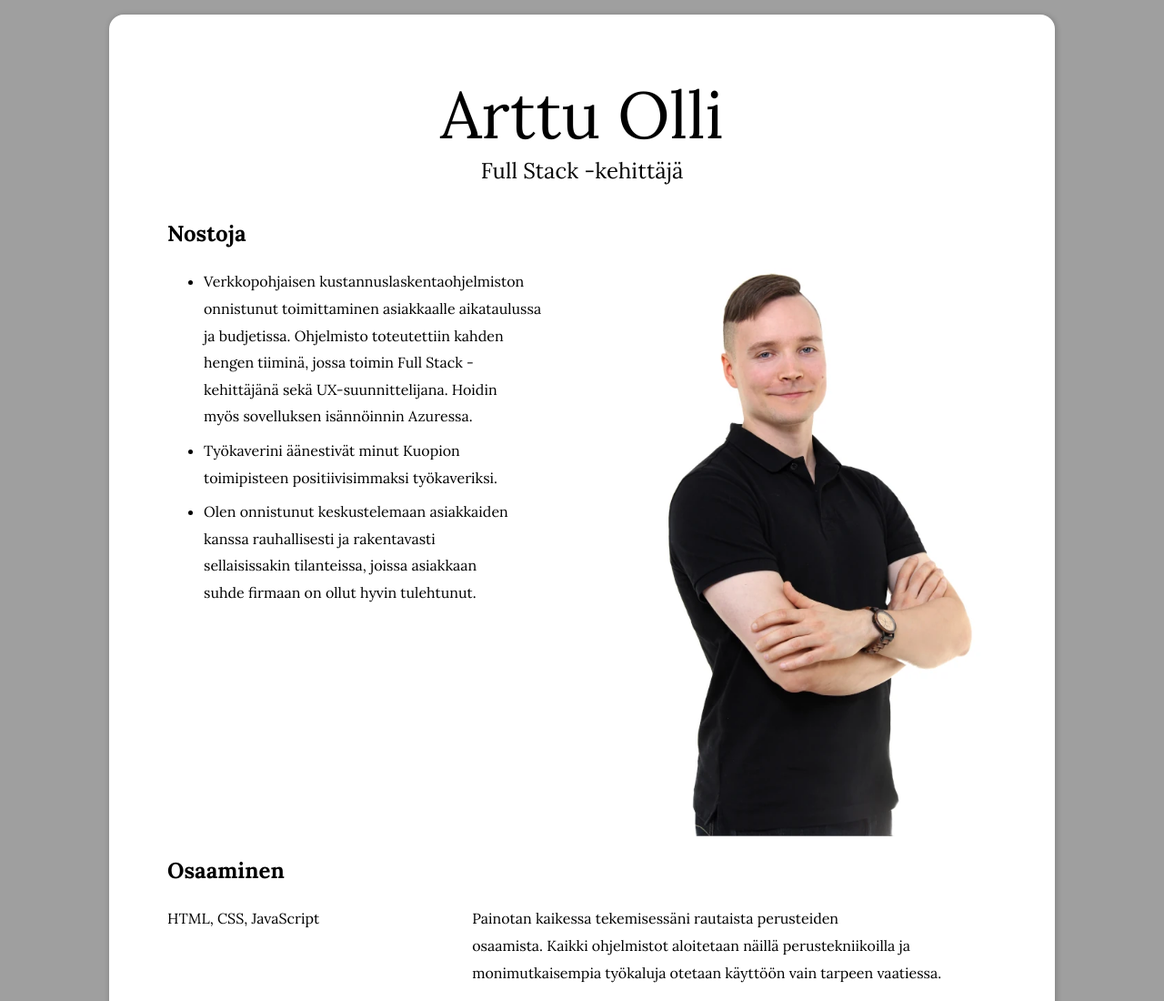
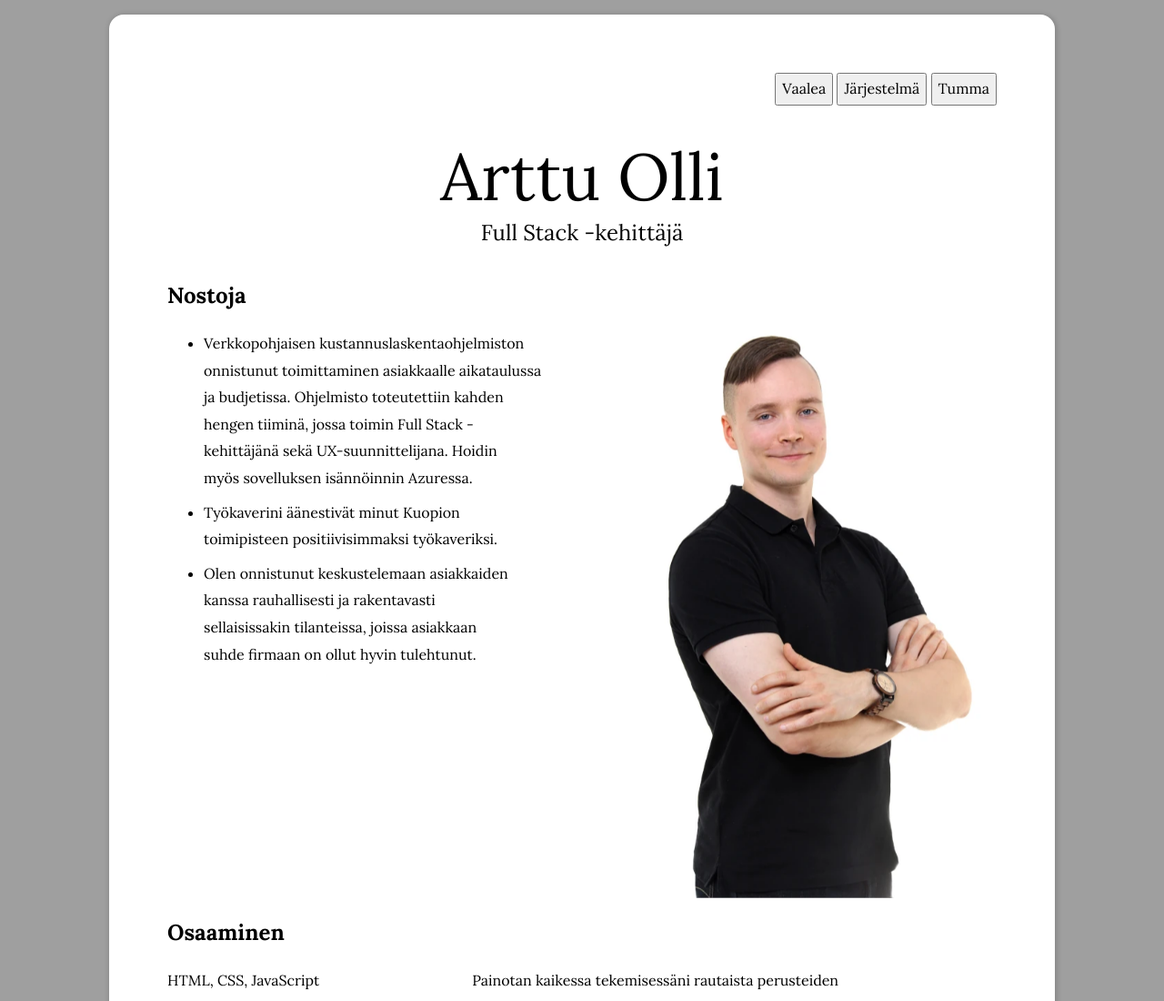
Before and after one commit to ArttuOll/CV, a plain HTML site: page index.html in a window 1280 px wide. Shown: the top 1100 px of the page at 91% size. Drawn offline with Linux system fonts and the light colour scheme.

Commit message:
Add dark mode

```diff
--- a/index.html
+++ b/index.html
@@ -4,6 +4,7 @@
     <meta charset="UTF-8" />
     <meta name="viewport" content="width=device-width, initial-scale=1" />
     <meta name="description" content="Arttu Ollin CV" />
+    <meta name="color-scheme" content="light dark" />
     <title>Arttu Ollin CV</title>
     <link rel="stylesheet" href="reset.css" />
     <link rel="stylesheet" href="styles.css" />
@@ -29,6 +30,13 @@
     <a class="skip-to-content-link" href="#main" tabindex="0">
       Siirry sisältöön
     </a>
+
+    <section aria-label="Väriteeman kytkin" id="theme-buttons">
+      <button aria-pressed="false" value="light">Vaalea</button>
+      <button aria-pressed="true" value="light dark">Järjestelmä</button>
+      <button aria-pressed="false" value="dark">Tumma</button>
+    </section>
+
     <section class="title">
       <h1>Arttu Olli</h1>
       <div role="doc-subtitle">Full Stack -kehittäjä</div>
@@ -204,5 +212,7 @@
         </li>
       </ul>
     </footer>
+
+    <script src="scripts.js"></script>
   </body>
 </html>
--- /dev/null
+++ b/scripts.js
@@ -0,0 +1,19 @@
+const colorScheme = document.querySelector("meta[name=color-scheme]");
+const switchButtons = document.querySelectorAll("button");
+
+colorScheme.content = localStorage.getItem("theme");
+
+switchButtons.forEach((switchButton) => {
+  switchButton.addEventListener("click", onThemeToggleClick);
+});
+
+function onThemeToggleClick(event) {
+  const currentButton = event.target;
+
+  switchButtons.forEach((button) =>
+    button.setAttribute("aria-pressed", button === currentButton),
+  );
+
+  colorScheme.content = currentButton.value;
+  localStorage.setItem("theme", currentButton.value);
+}
--- a/styles.css
+++ b/styles.css
@@ -5,7 +5,10 @@
   --font-heading: normal normal clamp(1rem, 7vw, 4.5rem) "Lora";
   --font-subheading: clamp(1rem, 3vw, 1.5rem) "Lora";
   --color-background: #9f9f9f;
-  --color-foreground: white;
+  --color-foreground-light: white;
+  --color-foreground-dark: black;
+  --color-text-light: black;
+  --color-text-dark: white;
 }
 
 /*
@@ -35,7 +38,11 @@ html {
 }
 
 body {
-  background-color: var(--color-foreground);
+  background-color: light-dark(
+    var(--color-foreground-light),
+    var(--color-foreground-dark)
+  );
+  color: light-dark(var(--color-text-light), var(--color-text-dark));
   width: 65em;
   margin: 1rem auto;
   padding: 4rem;
@@ -59,7 +66,8 @@ body {
 
   @media print {
     box-shadow: none;
-    background-color: white;
+    background-color: var(--color-foreground-light);
+    color: var(--color-text-light);
     padding: 0;
   }
 }
@@ -176,3 +184,11 @@ footer {
     display: none;
   }
 }
+
+#theme-buttons {
+  align-self: flex-end;
+
+  @media print {
+    display: none;
+  }
+}
```
